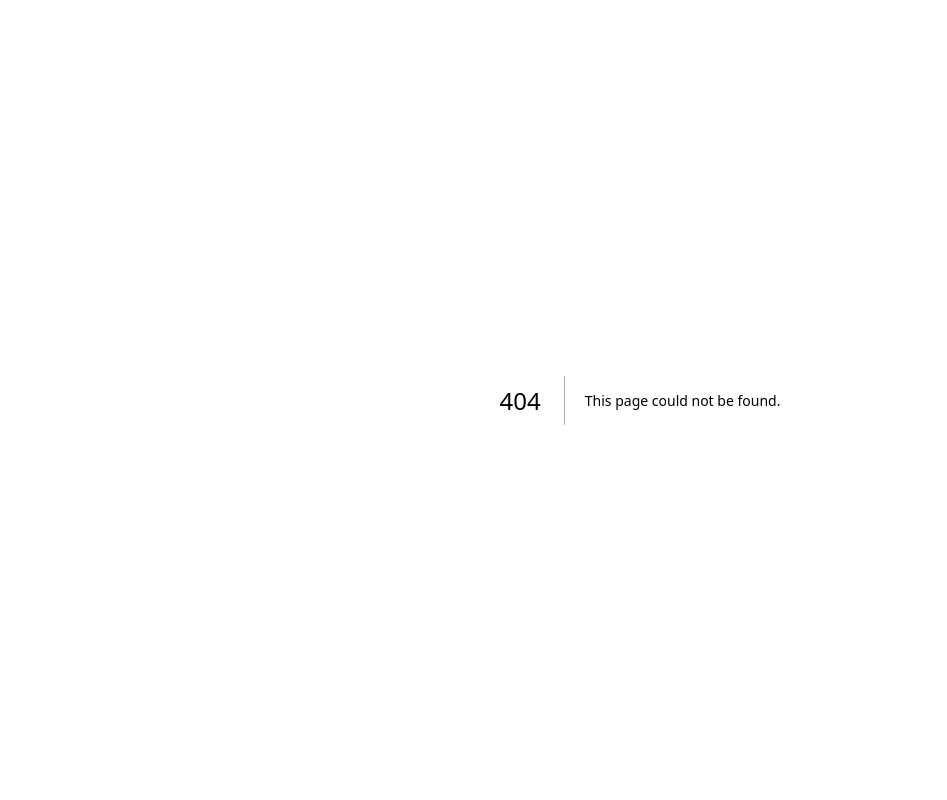
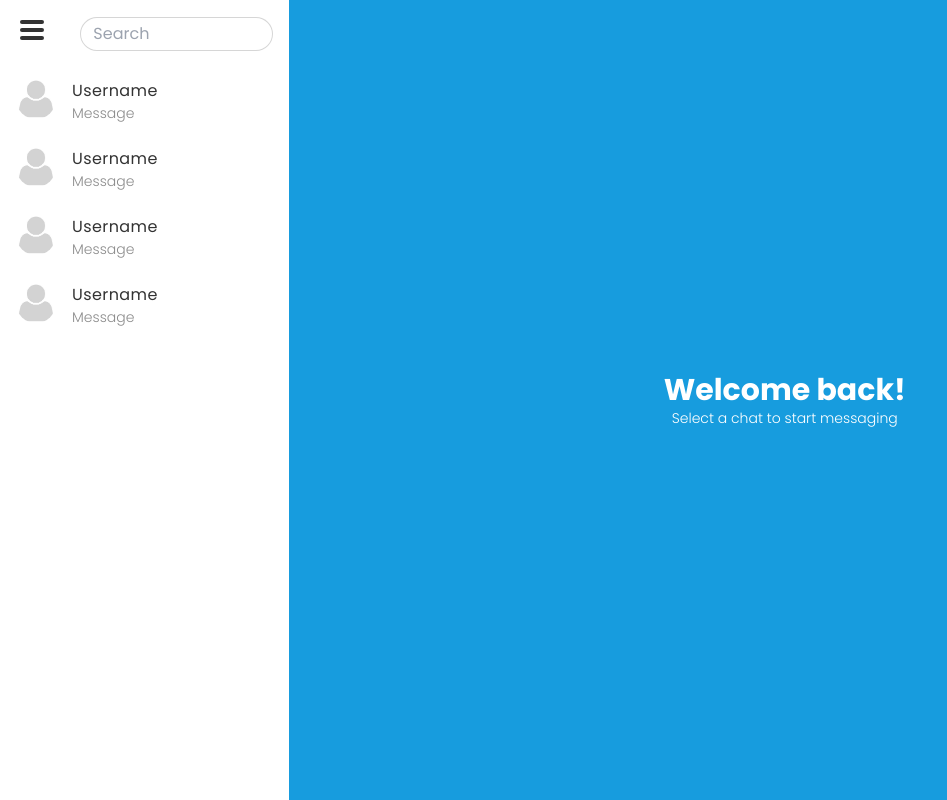
Before and after one commit to Melaynee/monkey-messenger, a Next.js app: page /users in a window 1280 px wide. Before the commit this address had no page. Shown: the whole page, without its empty margins (0-947 px from the left). Built offline with nearby package versions, Linux system fonts and the light colour scheme.

Commit message:
created users page

```diff
--- /dev/null
+++ b/src/app/users/page.tsx
@@ -0,0 +1,19 @@
+"use client";
+import Sidebar from "@/components/organisms/sidebar";
+import WelcomeComponent from "@/components/organisms/welcome";
+import React from "react";
+
+type Props = {};
+
+const Users = (props: Props) => {
+  return (
+    <div>
+      <div className="flex">
+        <Sidebar />
+        <WelcomeComponent />
+      </div>
+    </div>
+  );
+};
+
+export default Users;
--- a/src/components/organisms/welcome.tsx
+++ b/src/components/organisms/welcome.tsx
@@ -4,7 +4,7 @@ type Props = {};
 
 const WelcomeComponent = (props: Props) => {
   return (
-    <div className="flex flex-col justify-center items-center h-ful mx-auto">
+    <div className="flex flex-col justify-center items-center h-screen w-full mx-auto bg-hover">
       <h1 className="text-3xl text-[#fff] font-bold">Welcome back!</h1>
       <p className="text-sm text-[#fff] font-light">
         Select a chat to start messaging
```
